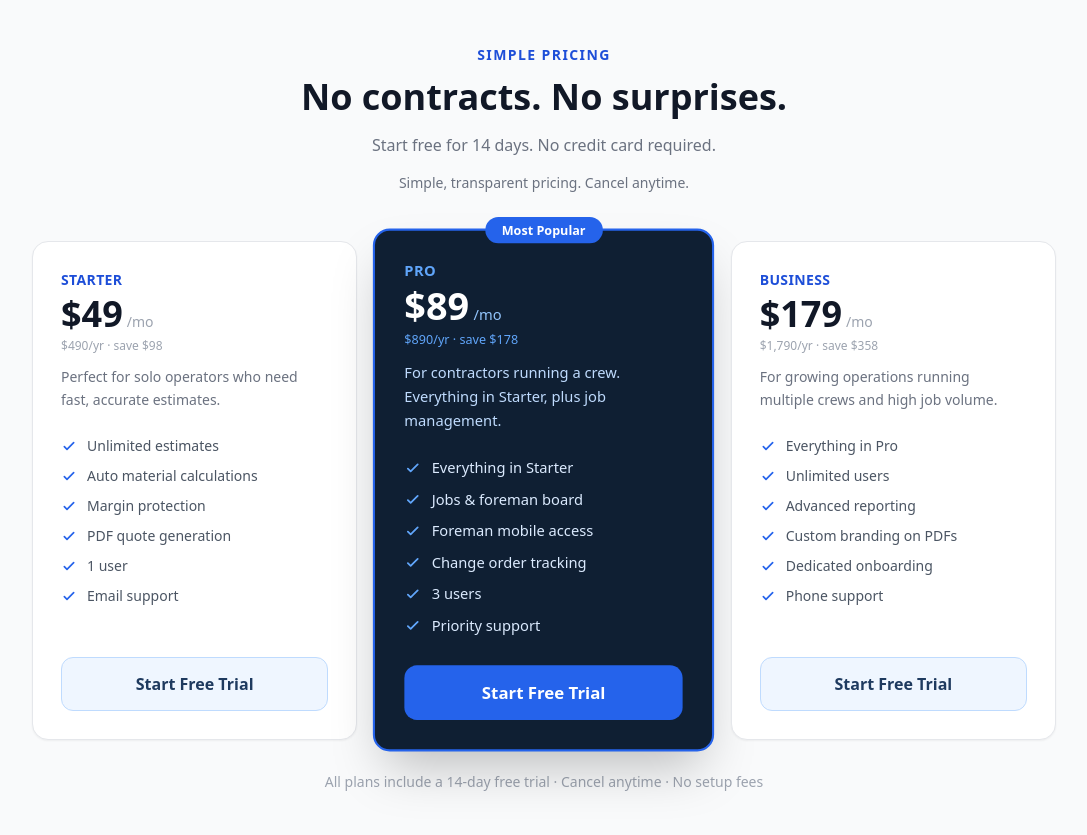
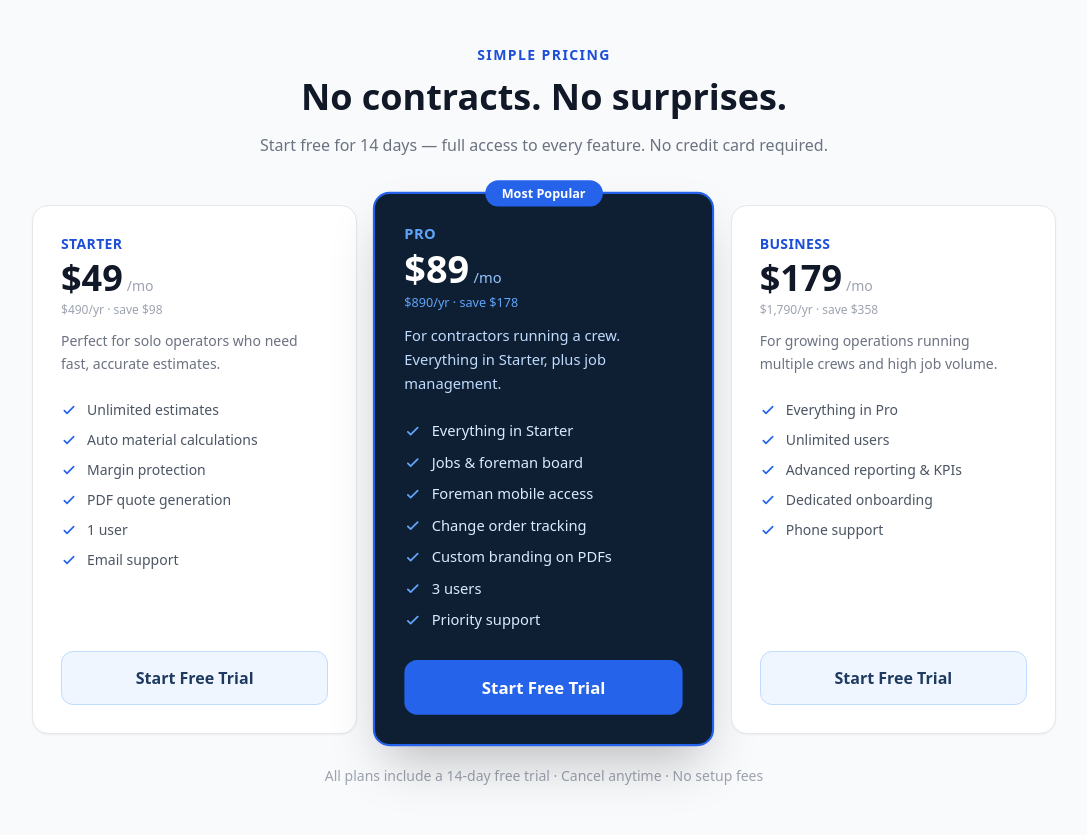
Before and after one commit to kpearl585/fenceos, a Next.js app: page / in a window 1280 px wide. Shown: the part 7520-8355 px from the top of the page, without its empty margins (96-1183 px from the left). Built offline with nearby package versions, Linux system fonts and the light colour scheme; no server answers.

Commit message:
feat: plan gates + update landing page pricing to match tier definitions

```diff
--- a/src/components/PricingSection.tsx
+++ b/src/components/PricingSection.tsx
@@ -28,6 +28,7 @@ const tiers = [
       "Jobs & foreman board",
       "Foreman mobile access",
       "Change order tracking",
+      "Custom branding on PDFs",
       "3 users",
       "Priority support",
     ],
@@ -44,8 +45,7 @@ const tiers = [
     features: [
       "Everything in Pro",
       "Unlimited users",
-      "Advanced reporting",
-      "Custom branding on PDFs",
+      "Advanced reporting & KPIs",
       "Dedicated onboarding",
       "Phone support",
     ],
@@ -62,8 +62,7 @@ export default function PricingSection() {
         <div className="text-center mb-12">
           <p className="text-fence-600 font-semibold text-sm uppercase tracking-widest mb-3">Simple pricing</p>
           <h2 className="text-3xl md:text-4xl font-bold text-gray-900">No contracts. No surprises.</h2>
-          <p className="mt-4 text-gray-500">Start free for 14 days. No credit card required.</p>
-          <p className="mt-4 text-sm text-gray-500">Simple, transparent pricing. Cancel anytime.</p>
+          <p className="mt-4 text-gray-500">Start free for 14 days — full access to every feature. No credit card required.</p>
         </div>
 
         <div className="grid grid-cols-1 md:grid-cols-3 gap-6">
```
